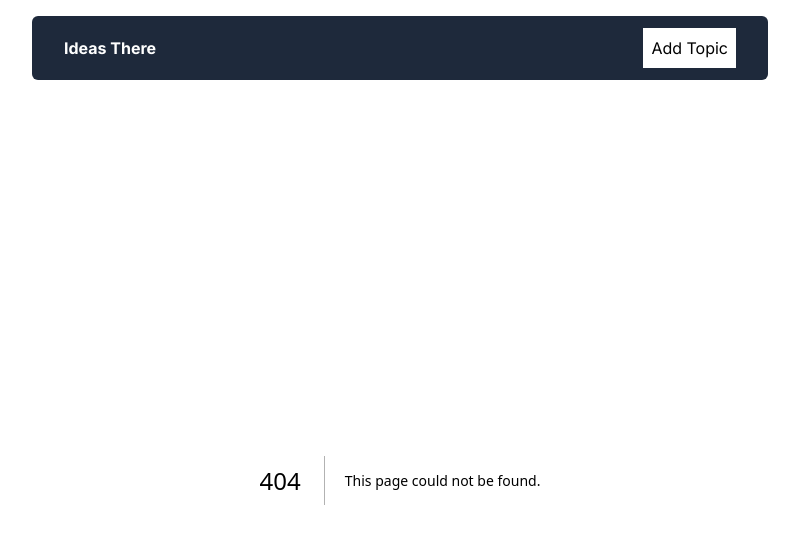
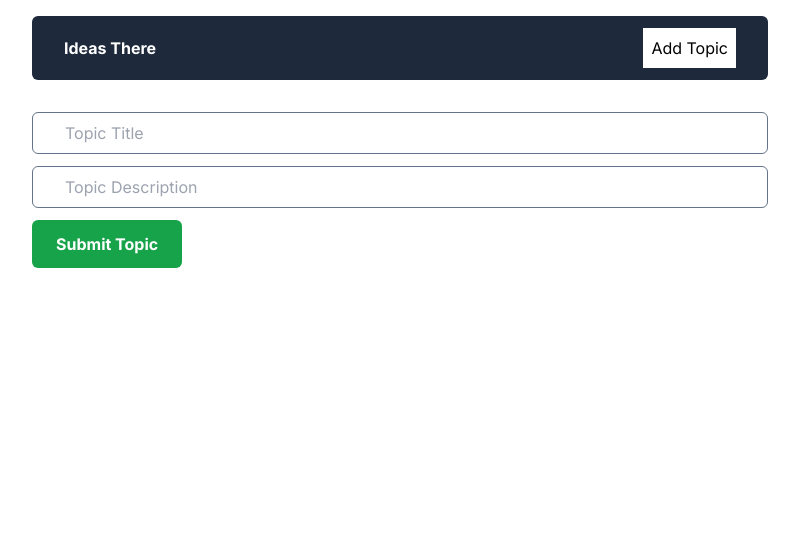
Before and after one commit to avangardewashere/crud-practice, a Next.js app: page /addTopic in a window 1280 px wide. Before the commit this address had no page. Shown: the top 544 px of the page, without its empty margins (240-1039 px from the left). Built offline with nearby package versions, Linux system fonts and the light colour scheme.

Commit message:
add/topic-edit-page

```diff
--- /dev/null
+++ b/app/addTopic/page.tsx
@@ -0,0 +1,12 @@
+export default function addTopic() {
+    return(
+         <form className="flex flex-col gap-3">
+            <input type="text" placeholder="Topic Title" className="border rounded-md border-slate-500 px-8 py-2" />
+            <input type="text" placeholder="Topic Description" className="border rounded-md border-slate-500 px-8 py-2" />
+
+            <button className="bg-green-600 font-bold rounded-md text-white py-3 px-6 w-fit">
+                Submit Topic
+            </button>
+         </form>
+    )
+}
--- a/app/layout.tsx
+++ b/app/layout.tsx
@@ -21,7 +21,7 @@
       <body className={inter.className}>
        <div className="max-w-3xl mx-auto p-4">
        <Navbar />
-       {children}
+       <div className="mt-8">{children}</div>
        </div>
         </body>
     </html>
```
